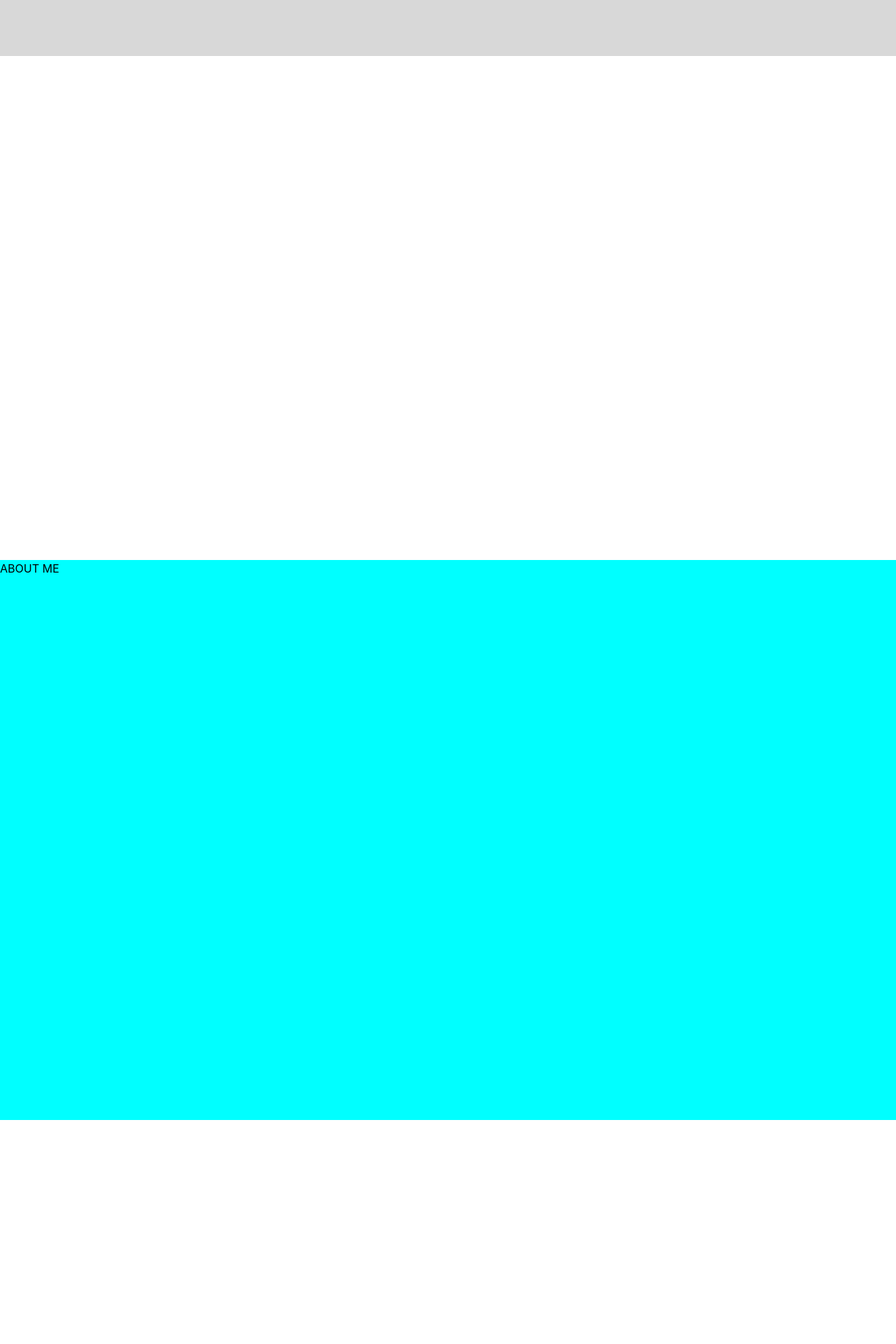
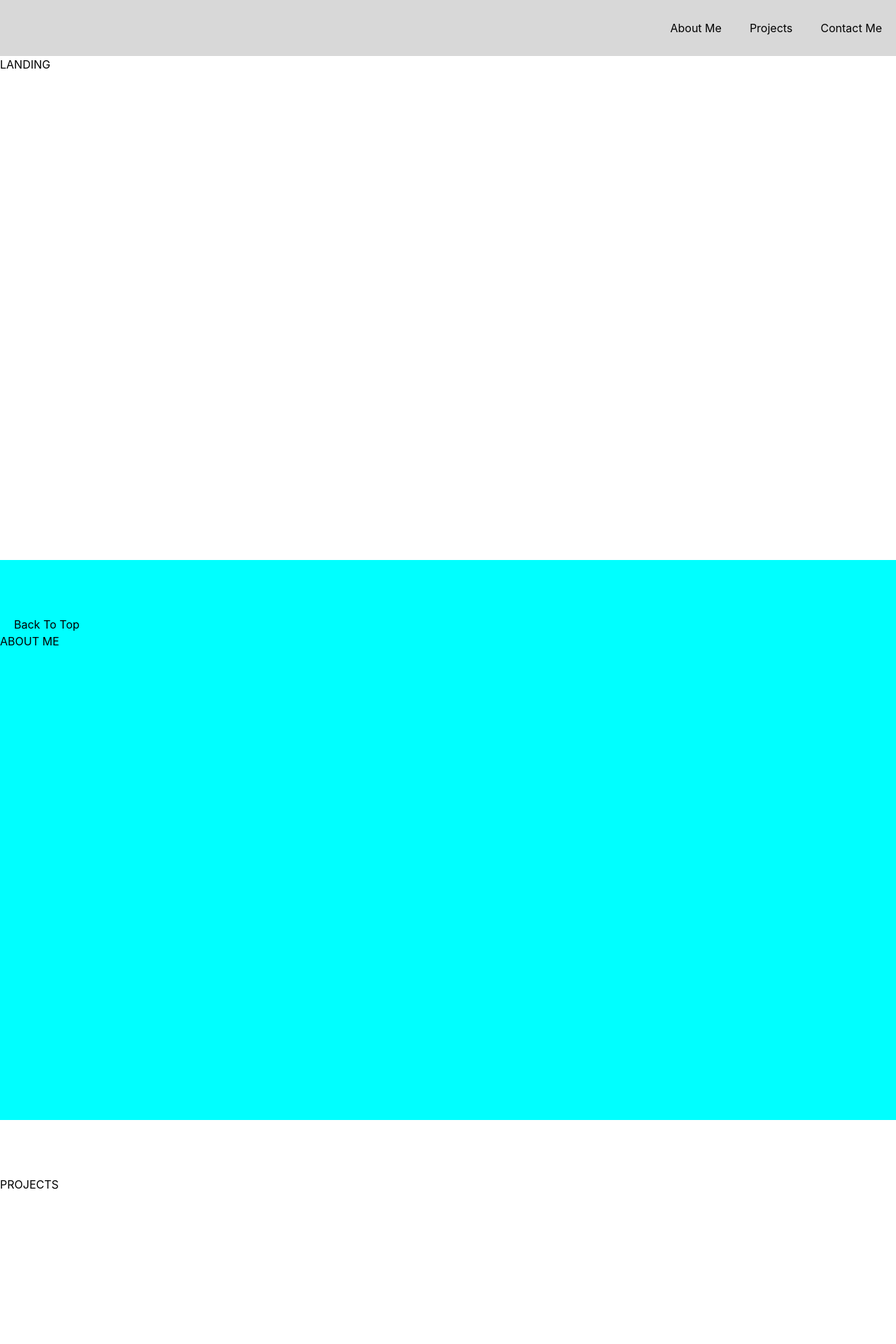
Before and after one commit to cory-hall/cory-hall-portfolio, a React (Create React App) app: page / in a window 1280 px wide. Shown: the top 1920 px of the page at 70% size. Before the commit the page ends 1600 px from the top, so only its background shows below. Built offline with nearby package versions, Linux system fonts and the light colour scheme.

Commit message:
linking works

```diff
--- a/package.json
+++ b/package.json
@@ -8,8 +8,11 @@
     "@testing-library/user-event": "^13.5.0",
     "react": "^18.2.0",
     "react-dom": "^18.2.0",
+    "react-router": "^6.3.0",
     "react-router-dom": "^6.3.0",
+    "react-router-hash-link": "^2.4.3",
     "react-scripts": "5.0.1",
+    "react-scroll": "^1.8.7",
     "web-vitals": "^2.1.4"
   },
   "scripts": {
--- a/src/App.js
+++ b/src/App.js
@@ -1,5 +1,3 @@
-import { BrowserRouter as Router, Routes, Route } from "react-router-dom";
-
 import Header from "./components/Header";
 import About from "./pages/About";
 import Contact from "./pages/Contact";
@@ -12,6 +10,8 @@ function App() {
       <Header />
       <Landing />
       <About />
+      <Projects />
+      <Contact />
     </div>
   );
 }
--- a/src/components/Header/index.js
+++ b/src/components/Header/index.js
@@ -1,9 +1,45 @@
-import { Link } from 'react-router-dom';
+import { Link } from 'react-scroll'
 
 function Header() {
 
   return (
-    <div className="headerComp flex items-center jusity-center">
+    <div className="headerComp w-full flex items-center justify-end">
+      {/* <div className='flex w-1/6'>
+        <Link
+          className='pageLink'
+          to='landingSection'
+          spy={true}
+          smooth={true}
+          duration={500}>
+          Back to Top
+        </Link>
+      </div> */}
+      <div className='flex justify-end'>
+        <Link
+          className='pageLink'
+          to='aboutSection'
+          spy={true}
+          smooth={true}
+          duration={500}>
+          About Me
+        </Link>
+        <Link
+          className='pageLink'
+          to='projectSection'
+          spy={true}
+          smooth={true}
+          duration={500}>
+          Projects
+        </Link>
+        <Link
+          className='pageLink'
+          to='contactSection'
+          spy={true}
+          smooth={true}
+          duration={500}>
+          Contact Me
+        </Link>
+      </div>
     </div>
   )
 }
--- a/src/index.css
+++ b/src/index.css
@@ -19,13 +19,37 @@ code {
 .headerComp {
   height: 10vh;
   background-color: rgba(211, 211, 211, 0.877);
+  position: fixed;
+  right: 0;
+  left: 0;
+  z-index: 9999;
+}
+
+.pageLink {
+  margin: 20px;
+}
+
+.pageLink:hover {
+  cursor: pointer;
 }
 
 .landingPage {
-  height: 90vh;
+  height: 100vh;
+  padding-top: 10vh;
 }
 
 .aboutPage {
   height: 100vh;
   background-color: aqua;
+  padding-top: 10vh;
 }
+
+.projectsPage {
+  height: 100vh;
+  padding-top: 10vh;
+}
+
+.contactPage {
+  height: 100vh;
+  padding-top: 10vh;
+}
--- a/src/pages/About.js
+++ b/src/pages/About.js
@@ -1,9 +1,20 @@
+import { Link } from 'react-scroll'
 
 function About() {
 
   return (
 
-    <section className="aboutPage">
+    <section className='aboutPage' id='aboutSection'>
+      <div>
+      <Link
+          className='pageLink'
+          to='landingSection'
+          spy={true}
+          smooth={true}
+          duration={500}>
+          Back To Top
+        </Link>
+      </div>
       <p>ABOUT ME</p>
     </section>
   )
--- a/src/pages/Contact.js
+++ b/src/pages/Contact.js
@@ -2,8 +2,8 @@
 function Contact() {
 
   return(
-    <section className="contactPage">
-
+    <section className='contactPage' id='contactSection'>
+      <p>CONTACT ME</p>
     </section>
   )
 }
--- a/src/pages/Landing.js
+++ b/src/pages/Landing.js
@@ -1,9 +1,10 @@
+
 
 function Landing() {
 
   return (
-    <section className="landingPage">
-
+    <section className='landingPage' id='landingSection'>
+      <p>LANDING</p>
     </section>
   )
 }
--- a/src/pages/Projects.js
+++ b/src/pages/Projects.js
@@ -2,8 +2,8 @@
 function Projects() {
 
   return (
-    <section className="projectsPage">
-
+    <section className='projectsPage' id='projectSection'>
+      <p>PROJECTS</p>
     </section>
   )
 }
```
Also changed, not shown: 1 other file (tests, documents, lock files or other folders).
